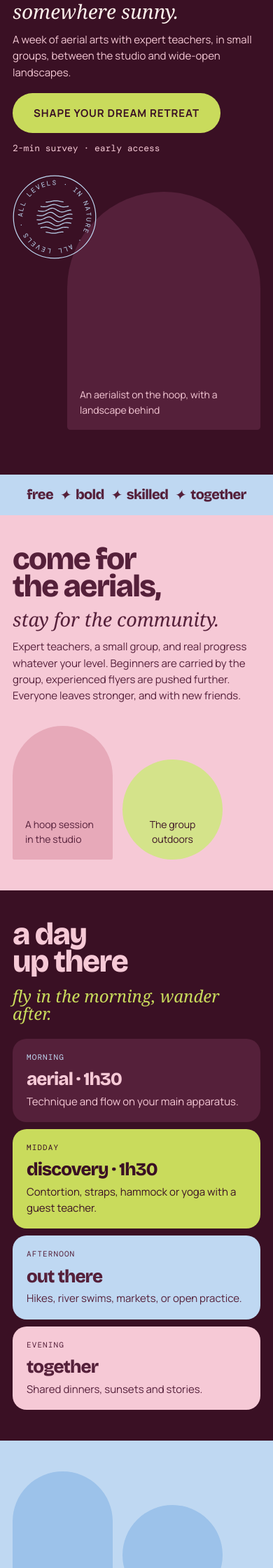
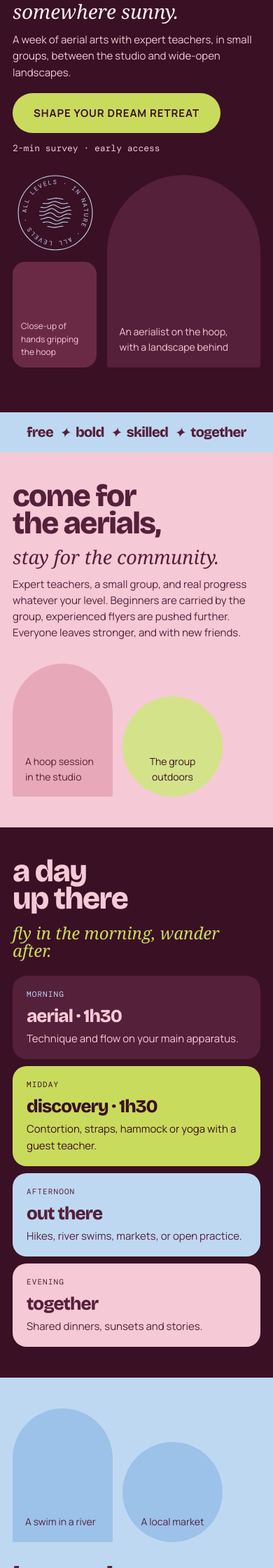
Before and after one commit to lordinatrice/vertygo-site, a Jekyll site: the page built from index.html, in a window 390 px wide. Shown: the part 306-2546 px from the top of the page at 70% size. Built offline with Jekyll 4.4.1, drawn with Linux system fonts in a browser that asks for light colours; some web fonts are replaced.

Commit message:
Bring back the hands photo in the mobile hero
It sits beside the arch, under the badge, instead of over it.

Co-Authored-By: Claude Opus 5.5 <noreply@anthropic.com>

```diff
--- a/assets/css/main.css
+++ b/assets/css/main.css
@@ -339,10 +339,11 @@ main:focus { outline: none; }
   .hero__upside-down { font-size: 50px; }
   .hero__where { margin-top: 10px; font-size: 28px; }
   .hero__actions { margin-top: 18px; }
-  .hero__visual { min-height: 0; padding-top: 24px; }
-  .hero__photo-main { position: relative; width: 78%; height: auto; max-height: 340px; margin-left: auto; aspect-ratio: 4 / 5; }
-  .hero__photo-detail { display: none; }
-  .hero__badge { top: 0; left: 0; width: 120px; height: 120px; z-index: 1; }
+  .hero__visual { min-height: 0; }
+  .hero__photo-main { position: relative; width: 62%; height: auto; margin-left: auto; aspect-ratio: 4 / 5; }
+  .hero__photo-detail { width: 34%; height: auto; aspect-ratio: 4 / 5; border-radius: 18px; }
+  .hero__photo-detail.photo--placeholder { padding: 12px; font-size: 12px; }
+  .hero__badge { top: 0; left: 2%; width: 108px; height: 108px; }
 
   /* Values band on one line */
   .band__list { font-size: 20px; gap: 6px 8px; }
```
